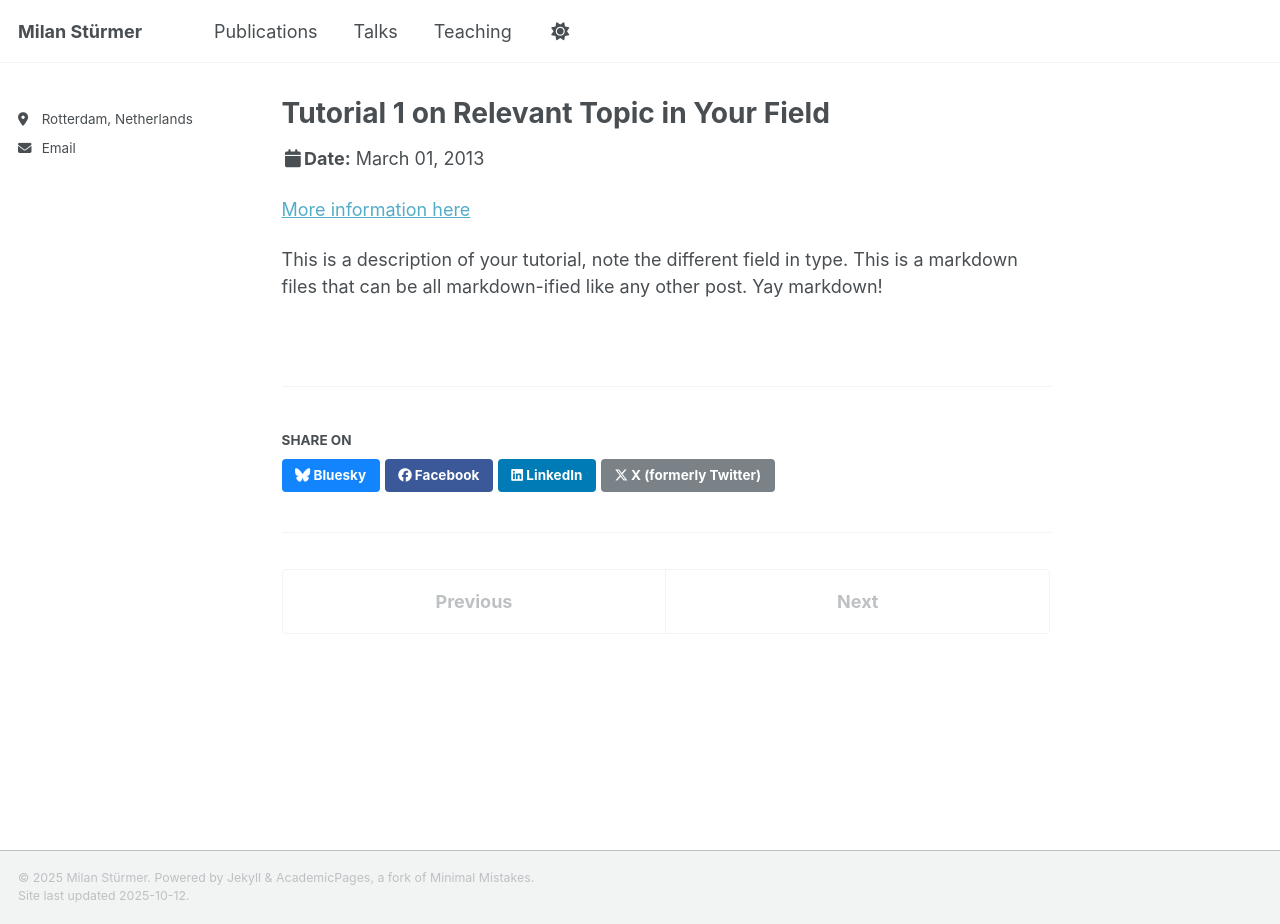
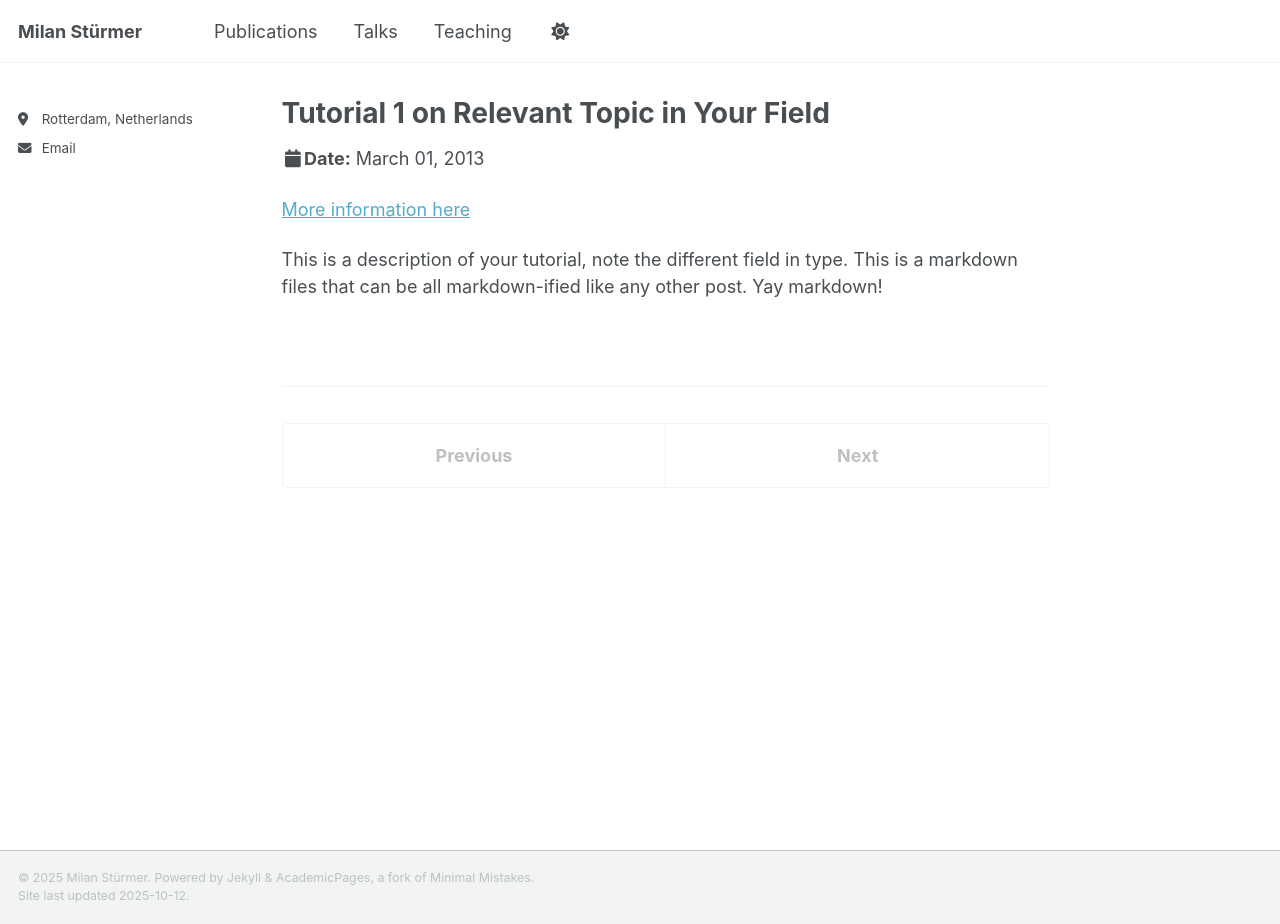
Before and after one commit to milanstuermer/milanstuermer.github.io, a Jekyll site: the page built from _talks/2013-03-01-tutorial-1.md, in a window 1280 px wide and 924 px high. Built offline with Jekyll 4.4.1, drawn with Linux system fonts in a browser that asks for light colours; a script that is not in the unit is left out; a file with an impossible date is left out; some of the changed lines change nothing that is shown.

Commit message:
Update _config.yml

```diff
--- a/_config.yml
+++ b/_config.yml
@@ -89,13 +89,6 @@ publication_category:
   misc:
     title: "Reviews and other Writings (Selection)"
 
-    # Talk Category - The following the list of talk categories and their headings
-talks_category:
-talks_category:
-  talk:
-    title: "Talks and Presentations"
-  organised:
-    title: "Organised Conferences"
 
 # Site Settings
 teaser                   :  # filename of teaser fallback teaser image placed in /images/ for social media previews
@@ -295,7 +288,7 @@ defaults:
     values:
       layout: talk
       author_profile: true
-      share: true
+      share: false
 
 
 # Sass/SCSS
```
